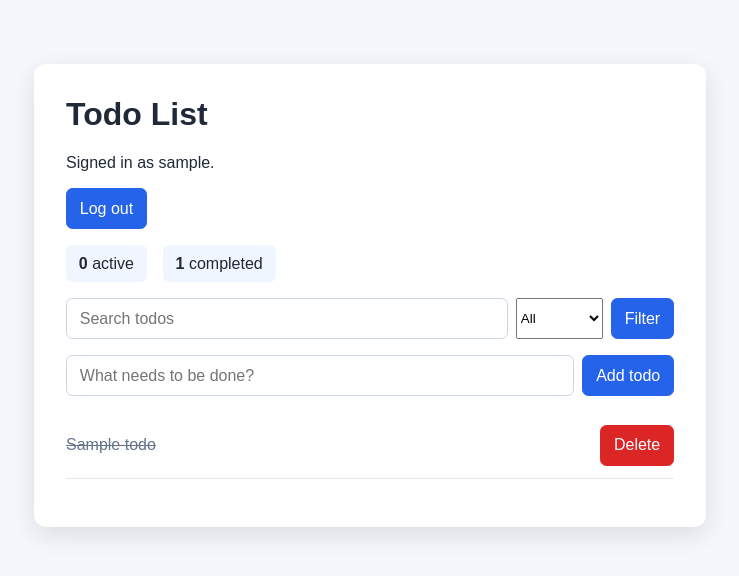
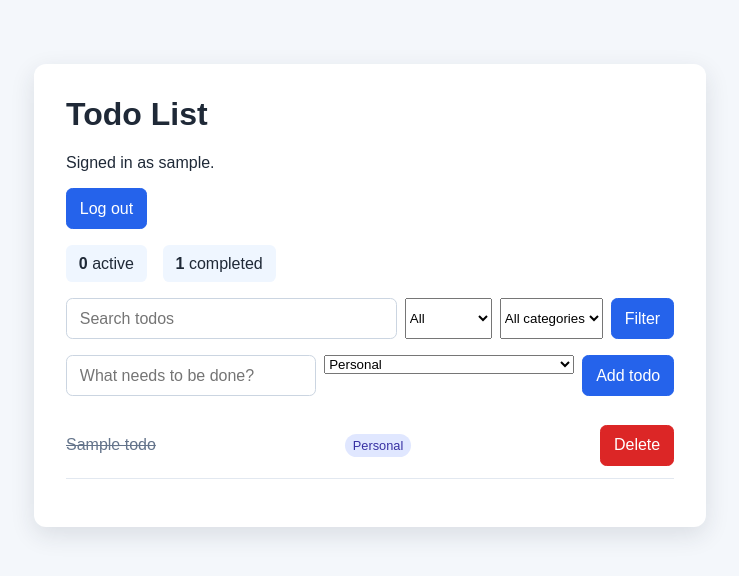
Before and after one commit to agrimshrestha123/todoappfordjanog, a Django app: page / in a window 1280 px wide. Shown: the top 576 px of the page, without its empty margins (270-1009 px from the left). Run offline with Django 5.2, Linux system fonts and the light colour scheme; a user stored in the database is signed in; tables that the repository leaves empty hold one stand-in row (values such as "Sample post").

Commit message:
Add todo categories

```diff
--- a/todo/forms.py
+++ b/todo/forms.py
@@ -8,7 +8,7 @@ from .models import Todo
 class TodoForm(forms.ModelForm):
     class Meta:
         model = Todo
-        fields = ['title']
+        fields = ['title', 'category']
         widgets = {
             'title': forms.TextInput(
                 attrs={'placeholder': 'What needs to be done?'}
--- a/todo/models.py
+++ b/todo/models.py
@@ -3,6 +3,13 @@ from django.db import models
 
 
 class Todo(models.Model):
+    CATEGORY_CHOICES = [
+        ('personal', 'Personal'),
+        ('work', 'Work'),
+        ('study', 'Study'),
+        ('other', 'Other'),
+    ]
+
     owner = models.ForeignKey(
         settings.AUTH_USER_MODEL,
         on_delete=models.CASCADE,
@@ -10,6 +17,11 @@ class Todo(models.Model):
         blank=True,
     )
     title = models.CharField(max_length=200)
+    category = models.CharField(
+        max_length=20,
+        choices=CATEGORY_CHOICES,
+        default='personal',
+    )
     completed = models.BooleanField(default=False)
     created_at = models.DateTimeField(auto_now_add=True)
 
--- a/todo/static/todo/styles.css
+++ b/todo/static/todo/styles.css
@@ -66,6 +66,10 @@ h1 {
     width: 100%;
 }
 
+.form-field select {
+    width: 100%;
+}
+
 .errorlist {
     margin: 0.35rem 0 0;
     padding: 0;
@@ -107,6 +111,14 @@ button {
     text-decoration: line-through;
 }
 
+.todo-category {
+    padding: 0.25rem 0.5rem;
+    background: #e0e7ff;
+    border-radius: 999px;
+    color: #3730a3;
+    font-size: 0.8rem;
+}
+
 .todo-actions {
     align-items: center;
 }
--- a/todo/templates/todo/todo_edit.html
+++ b/todo/templates/todo/todo_edit.html
@@ -17,6 +17,10 @@
                 {{ form.title }}
                 {{ form.title.errors }}
             </div>
+            <div class="form-field">
+                {{ form.category }}
+                {{ form.category.errors }}
+            </div>
             <button type="submit">Save changes</button>
         </form>
 
--- a/todo/templates/todo/todo_list.html
+++ b/todo/templates/todo/todo_list.html
@@ -33,6 +33,14 @@
                 <option value="active" {% if status == 'active' %}selected{% endif %}>Active</option>
                 <option value="completed" {% if status == 'completed' %}selected{% endif %}>Completed</option>
             </select>
+            <select name="category">
+                <option value="all" {% if category == 'all' %}selected{% endif %}>All categories</option>
+                {% for category_value, category_label in categories %}
+                    <option value="{{ category_value }}" {% if category == category_value %}selected{% endif %}>
+                        {{ category_label }}
+                    </option>
+                {% endfor %}
+            </select>
             <button type="submit">Filter</button>
         </form>
 
@@ -41,6 +49,10 @@
             <div class="form-field">
                 {{ form.title }}
                 {{ form.title.errors }}
+            </div>
+            <div class="form-field">
+                {{ form.category }}
+                {{ form.category.errors }}
             </div>
             <button type="submit">Add todo</button>
         </form>
@@ -52,6 +64,7 @@
                         <span class="todo-title {% if todo.completed %}completed{% endif %}">
                             {{ todo.title }}
                         </span>
+                        <span class="todo-category">{{ todo.get_category_display }}</span>
                         <span class="todo-actions">
                             {% if not todo.completed %}
                                 <a href="{% url 'edit_todo' todo.id %}">Edit</a>
--- a/todo/views.py
+++ b/todo/views.py
@@ -13,6 +13,7 @@ def todo_list(request):
     todos = user_todos
     search_query = request.GET.get('q', '').strip()
     status = request.GET.get('status', 'all')
+    category = request.GET.get('category', 'all')
     active_count = user_todos.filter(completed=False).count()
     completed_count = user_todos.filter(completed=True).count()
 
@@ -23,6 +24,9 @@ def todo_list(request):
         todos = todos.filter(completed=False)
     elif status == 'completed':
         todos = todos.filter(completed=True)
+
+    if category != 'all':
+        todos = todos.filter(category=category)
 
     if request.method == 'POST':
         form = TodoForm(request.POST)
@@ -42,6 +46,8 @@ def todo_list(request):
             'form': form,
             'search_query': search_query,
             'status': status,
+            'category': category,
+            'categories': Todo.CATEGORY_CHOICES,
             'active_count': active_count,
             'completed_count': completed_count,
         },
```
Also changed, not shown: PROGRESS.md (+2 -1 lines), todo/migrations/0003_todo_category.py (added).
